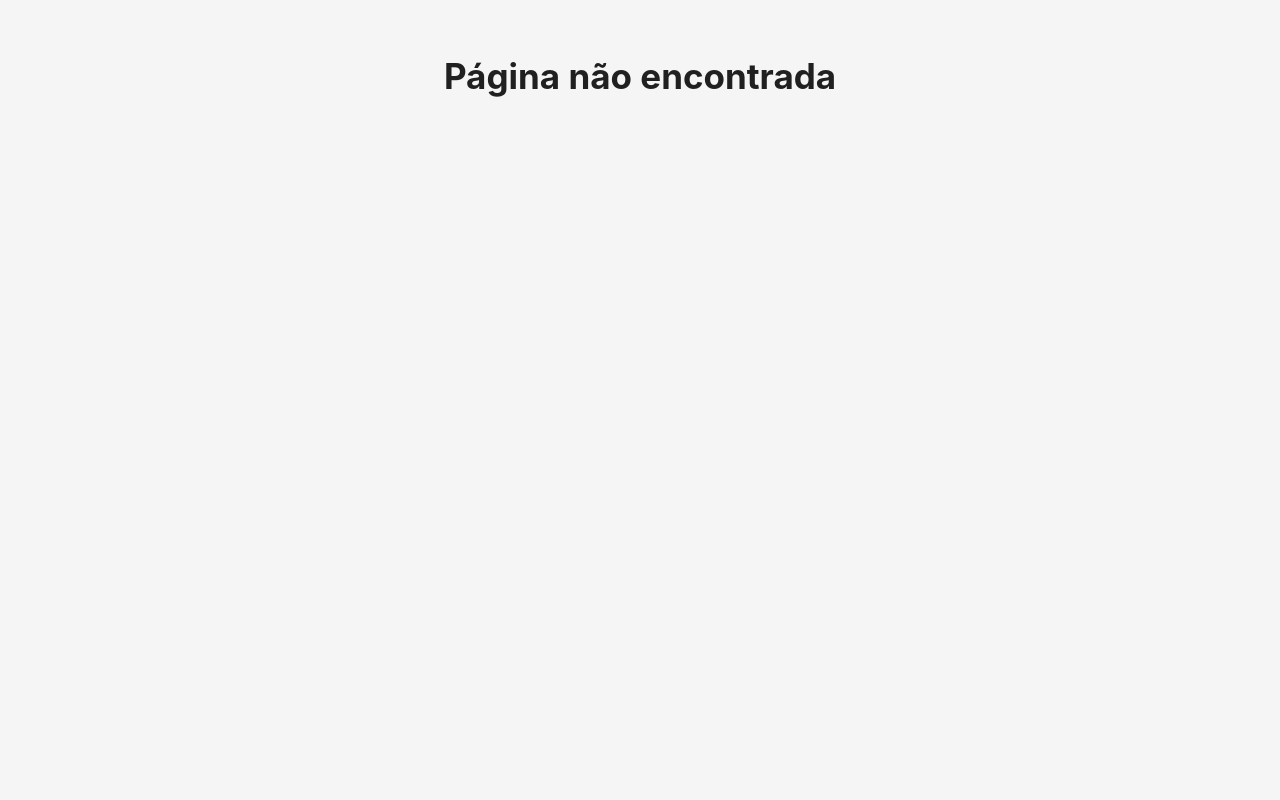
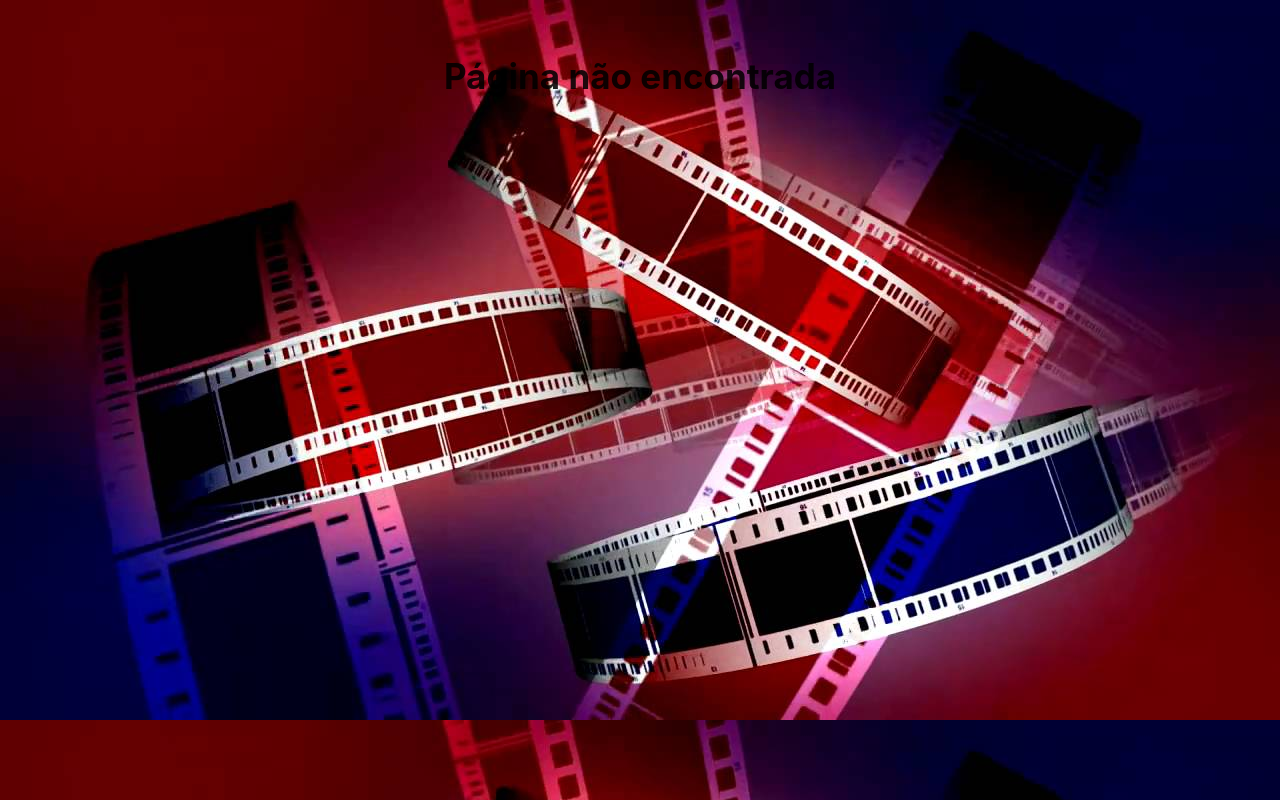
Before and after one commit to johnatas-henrique/movie-cards, a React (Create React App) app: page /movies/2/edit in a window 1280 px wide. Built offline with nearby package versions, Linux system fonts and the light colour scheme.

Commit message:
Background image

```diff
--- a/src/App.css
+++ b/src/App.css
@@ -1,5 +1,7 @@
 body {
   background-color: whitesmoke;
+  background-image: url('./background.jpg');
+  background-size: cover;
   box-sizing: border-box;
 }
 
@@ -25,8 +27,11 @@ body {
 
 .loading {
   align-items: center;
+  background-color: white;
+  color: black;
   display: flex;
-  font-size: 35px;
+  font-size: 48px;
+  font-weight: 700;
   height: 100%;
   justify-content: center;
   position: fixed;
```
Also changed, not shown: src/background.jpg (added).
